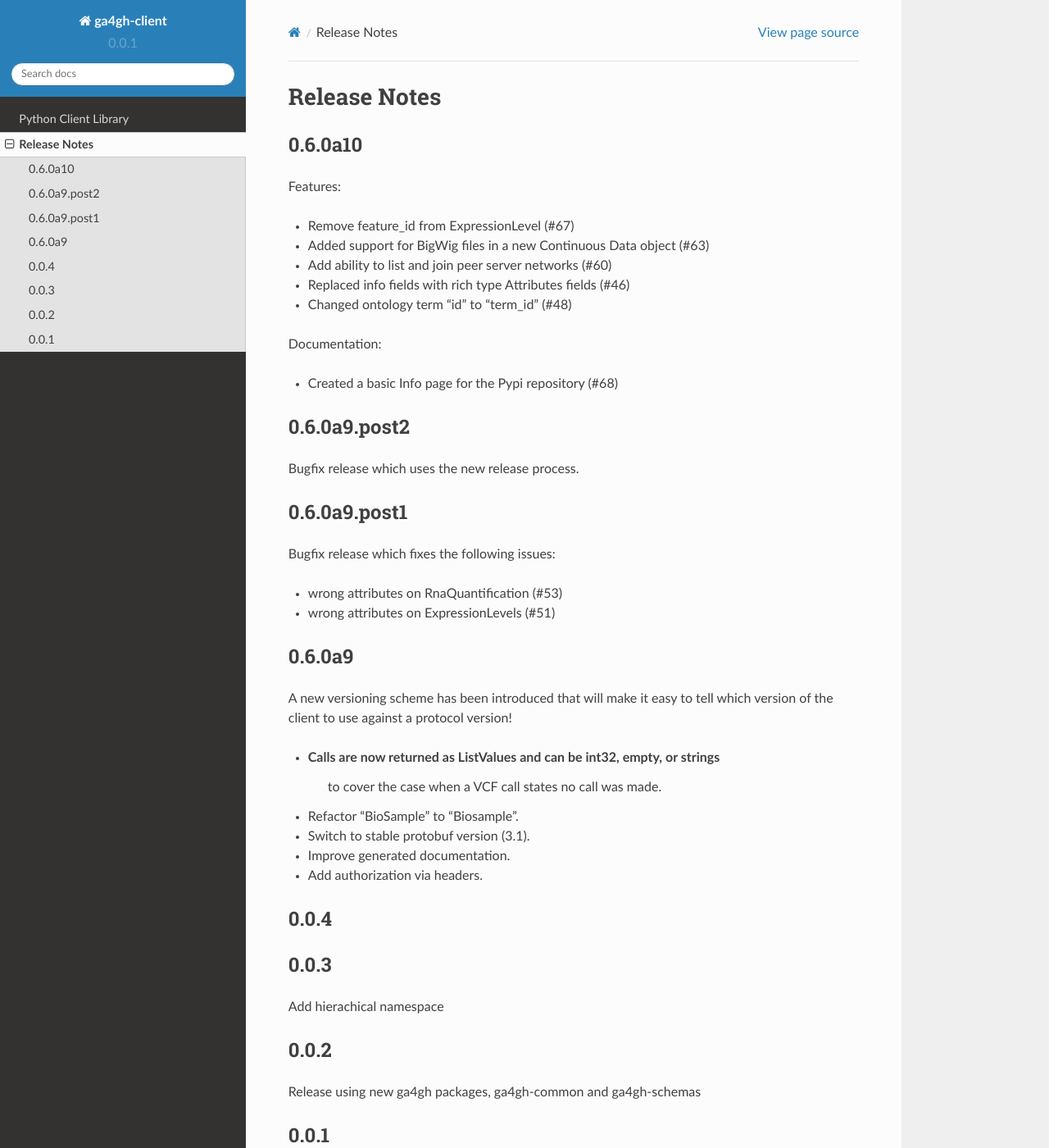
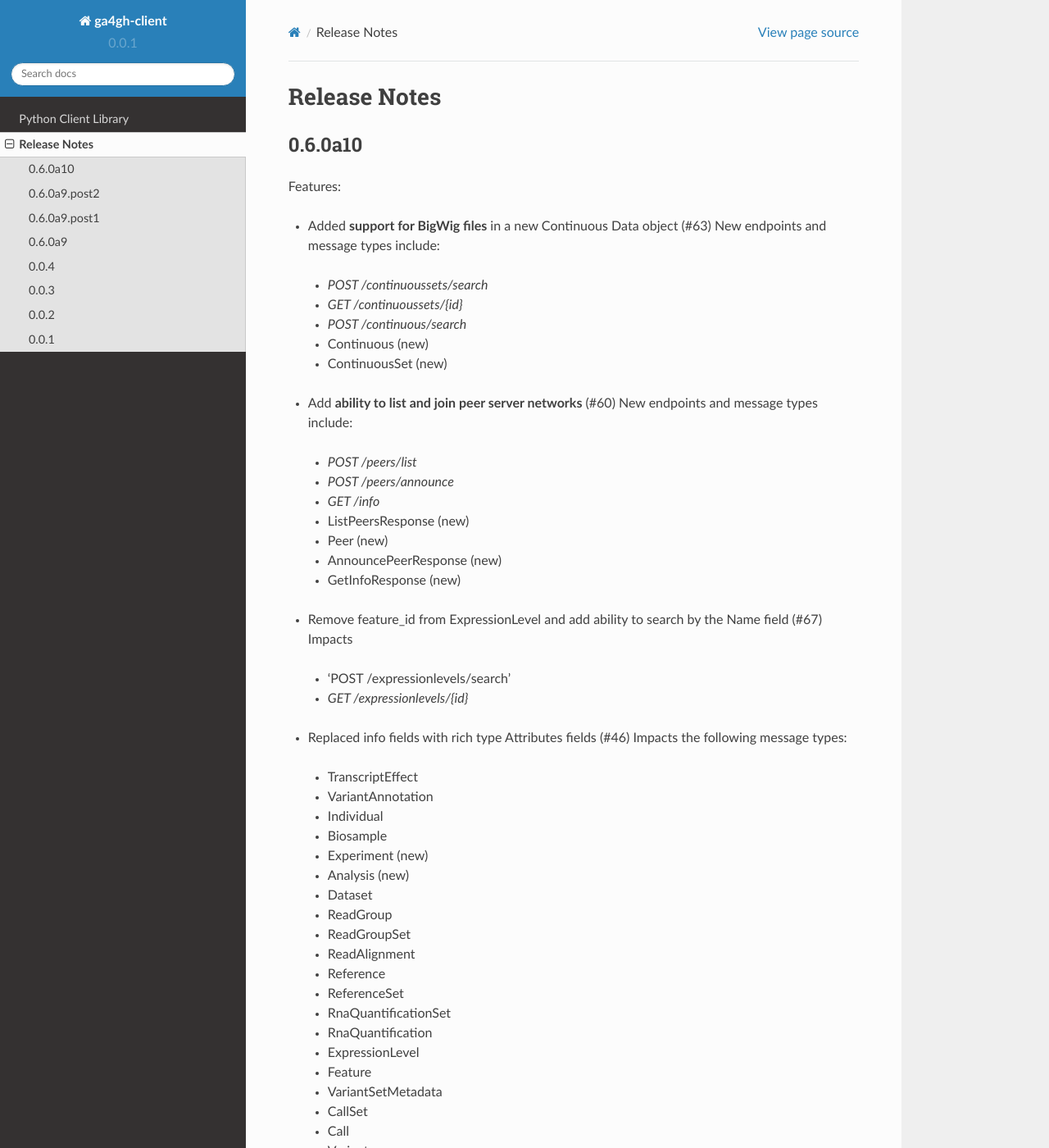
Before and after one commit to ga4gh/ga4gh-client, a Sphinx documentation site: the page built from docs/status.rst, in a window 1280 px wide and 1400 px high. Shown: the whole window at 82% size. Built offline with Sphinx 7.4.7 and the Read the Docs theme 2.0.0, drawn with Linux system fonts in a browser that asks for light colours; some of the changed text lies outside the part shown.

Commit message:
expand on release notes

```diff
--- a/docs/status.rst
+++ b/docs/status.rst
@@ -10,11 +10,54 @@ Release Notes
 
 Features:
 
-* Remove feature_id from ExpressionLevel (#67)
-* Added support for BigWig files in a new Continuous Data object (#63)
-* Add ability to list and join peer server networks (#60)
-* Replaced info fields with rich type Attributes fields (#46)
-* Changed ontology term “id” to “term_id” (#48)
+- Added **support for BigWig files** in a new Continuous Data object (#63)  New endpoints and message types include:
+ - `POST /continuoussets/search`
+ - `GET /continuoussets/{id}`
+ - `POST /continuous/search`
+ - Continuous (new)
+ - ContinuousSet (new)
+
+- Add **ability to list and join peer server networks** (#60)  New endpoints and message types include:
+ - `POST /peers/list`
+ - `POST /peers/announce`
+ - `GET /info`
+ - ListPeersResponse (new)
+ - Peer (new)
+ - AnnouncePeerResponse (new)
+ - GetInfoResponse (new)
+
+- Remove feature_id from ExpressionLevel and add ability to search by the Name field (#67)  Impacts
+ - 'POST /expressionlevels/search'
+ - `GET /expressionlevels/{id}`
+
+- Replaced info fields with rich type Attributes fields (#46)  Impacts the following message types:
+ - TranscriptEffect
+ - VariantAnnotation
+ - Individual
+ - Biosample
+ - Experiment (new)
+ - Analysis (new)
+ - Dataset
+ - ReadGroup
+ - ReadGroupSet
+ - ReadAlignment
+ - Reference
+ - ReferenceSet
+ - RnaQuantificationSet
+ - RnaQuantification
+ - ExpressionLevel
+ - Feature
+ - VariantSetMetadata
+ - CallSet
+ - Call
+ - Variant
+
+- Replace NCBI taxon ID integer with ontology term.  Impacts the following message types:
+ - Reference
+ - ReferenceSet
+
+- Changed ontology term “id” to “term_id” (#48)  Impacts the following message types:
+ - OntologyTerm
 
 Documentation:
 
```
